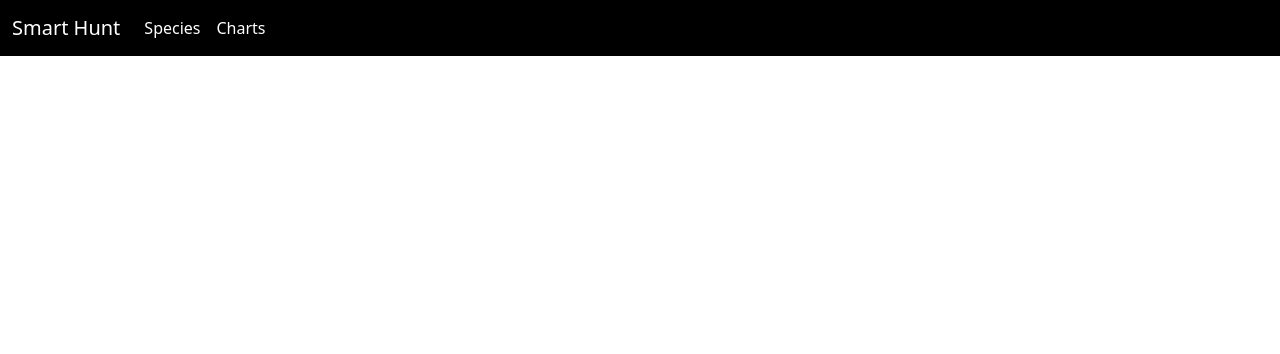
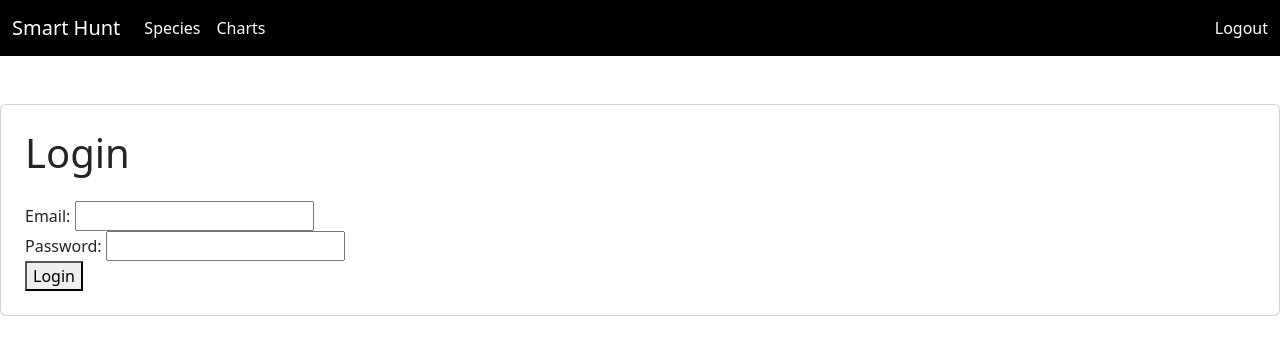
Before and after one commit to kadeillian21/smart_hunt_montana_frontend, a React (Vite) app: page /charts in a window 1280 px wide. Shown: the top 354 px of the page. Built offline with nearby package versions, Linux system fonts and the light colour scheme.

Commit message:
moved wolf chart to charts.tsx, made it so that you have to be logged in to view anything in the app

```diff
--- a/package.json
+++ b/package.json
@@ -9,6 +9,7 @@
     "preview": "vite preview"
   },
   "dependencies": {
+    "@tanstack/react-table": "^8.7.0",
     "axios": "^1.2.1",
     "bootstrap": "^5.2.3",
     "chart.js": "^4.0.1",
--- a/src/App.tsx
+++ b/src/App.tsx
@@ -3,6 +3,7 @@ import { Navbar } from './components/Navbar'
 import { Charts } from './pages/Charts'
 import { Home } from './pages/Home'
 import { IndexTables } from './pages/IndexTables'
+import { Login } from './pages/Login'
 import { AntelopeTable } from './tables/AntelopeTable'
 import { BlackBearTable } from './tables/BlackBearTable'
 import { ElkTable } from './tables/ElkTable'
@@ -21,6 +22,10 @@ function App() {
   return (
     <BrowserRouter>
       <Navbar />
+      <div className='mt-5 pt-2'>
+      {localStorage.jwt === undefined ? (
+        <Login />
+      ) : (
         <Routes>
           <Route path="/" element={< Home/>} />
           <Route path="/species" element={< IndexTables/>} />
@@ -38,6 +43,9 @@ function App() {
           <Route path="/whitetail_deer" element={< WhitetailDeerTable/>}/>
           <Route path="/wolf" element={< WolfTable/>}/>
         </Routes>
+      )}
+
+      </div>
     </BrowserRouter>
   )
 }
--- /dev/null
+++ b/src/components/Logout.tsx
@@ -0,0 +1,17 @@
+import axios from "axios";
+import { Link } from "react-router-dom";
+
+export function Logout() {
+  const handleClick = (event:any) => {
+    event.preventDefault();
+    delete axios.defaults.headers.common["Authorization"];
+    localStorage.removeItem("jwt");
+    window.location.href = "/";
+  };
+
+  return (
+    <Link onClick={handleClick} className="nav-link active text-white" aria-current="page" to={""}>
+      Logout
+    </Link>
+  );
+}
--- a/src/components/Navbar.tsx
+++ b/src/components/Navbar.tsx
@@ -1,4 +1,5 @@
 import { Link } from "react-router-dom";
+import { Logout } from "./Logout";
 
 
 export function Navbar() {
@@ -33,6 +34,7 @@ export function Navbar() {
             </li>
           </ul>
         </div>
+        <Logout />
       </div>
     </nav>
   )
--- a/src/pages/Charts.tsx
+++ b/src/pages/Charts.tsx
@@ -1,3 +1,57 @@
+import {
+  Chart as ChartJS,
+  CategoryScale,
+  LinearScale,
+  PointElement,
+  LineElement,
+  BarElement,
+  Title,
+  Tooltip,
+  Legend,
+} from 'chart.js';
+import { Bar, Line } from 'react-chartjs-2'
+
 export function Charts() {
-  return(<h1>d</h1>)
+  ChartJS.register(
+    CategoryScale,
+    LinearScale,
+    BarElement,
+    PointElement,
+    LineElement,
+    Title,
+    Tooltip,
+    Legend
+  );
+
+  const options = {
+    responsive: true,
+    plugins: {
+      legend: {
+        position: 'top' as const,
+      },
+      title: {
+        display: true,
+        text: 'Chart.js Bar Chart',
+      },
+    },
+  };
+
+  // const labels =  wolves.map((wolf:Wolf) => wolf.region)
+  // const wolfLicenseYears = wolves.map((wolf:Wolf) => wolf.license_year)
+  // const data = {
+  //   labels,
+  //   datasets: [
+  //   {
+  //     label: "Total Wolf Harvest per Square Mile",
+  //     data: wolves.map((wolf:Wolf) => wolf.total_harvest_per_square_mile)
+  //   }
+  // ]
+  // }
+  return(
+    <div>
+      <h2>Best Hunting District Vertical Bar Chart</h2>
+      {/* <Bar options={options} data={data} /> */}
+      <h2>Population Trend Multi-axis Bar Chart</h2>
+    </div>
+  )
 }
--- a/src/pages/IndexTables.tsx
+++ b/src/pages/IndexTables.tsx
@@ -1,3 +1,43 @@
+import Select from 'react-select';
+
 export function IndexTables() {
-  return(<h1>it</h1>)
+  const Species = [
+    {label: "Antelope"},
+    {label: "Black Bear"},
+    {label: "Elk"},
+    {label: "Moose"},
+    {label: "Mountain Goat"},
+    {label: "Mountain Lion"},
+    {label: "Mule Deer"},
+    {label: "Bighorn Sheep"},
+    {label: "Turkey"},
+    {label: "Upland Game"},
+    {label: "Whitetail Deer"},
+    {label: "Wolf"}
+  ]
+
+  const Year = [
+
+  ]
+
+  const District = []
+
+  return(
+    <div className="container">
+      <h1>d</h1>
+      <h1>d</h1>
+      <h1>d</h1>
+      <h1>d</h1>
+      <h1>d</h1>
+      <h1>d</h1>
+      <h1>d</h1>
+    <div className="row">
+      <div className="col-md-3"></div>
+      <div className="col-md-6">
+        <Select options={Species} />
+      </div>
+      <div className="col-md-4"></div>
+    </div>
+  </div>
+  )
 }
--- /dev/null
+++ b/src/pages/Login.tsx
@@ -0,0 +1,56 @@
+import axios from "axios";
+import { useState } from "react";
+import { Card } from "react-bootstrap";
+
+const jwt = localStorage.getItem("jwt");
+if (jwt) {
+  axios.defaults.headers.common["Authorization"] = `Bearer ${jwt}`;
+}
+
+export function Login() {
+  const [errors, setErrors] = useState([]);
+
+  const handleSubmit = (event:any) => {
+    event.preventDefault();
+    setErrors([]);
+    const params = new FormData(event.target);
+    axios
+      .post("http://localhost:3000/sessions", params)
+      .then((response) => {
+        console.log(response.data);
+        axios.defaults.headers.common["Authorization"] = "Bearer " + response.data.jwt;
+        localStorage.setItem("jwt", response.data.jwt);
+        event.target.reset();
+        window.location.href = "/"; // Change this to hide a modal, redirect to a specific page, etc.
+      })
+      .catch((error) => {
+        console.log(error.response);
+      });
+  };
+
+  return (
+    <div id="login">
+      <div className="container"></div>
+      <Card className="mt-5 p-4">
+        <h1>Login</h1>
+        <ul>
+          {errors.map((error) => (
+            <li key={error}>{error}</li>
+          ))}
+        </ul>
+        <form onSubmit={handleSubmit}>
+          <div>
+            Email: <input name="email" type="email" />
+          </div>
+          <div>
+            Password: <input name="password" type="password" />
+          </div>
+          <button type="submit">
+            Login
+          </button>
+        </form>
+      </Card>
+      <div className="container" id="login-container-bottom"></div>
+    </div>
+  );
+}
--- a/src/tables/WolfTable.tsx
+++ b/src/tables/WolfTable.tsx
@@ -1,18 +1,6 @@
 import axios from "axios";
 import { useEffect, useState } from "react";
 import { Table } from "react-bootstrap";
-import {
-  Chart as ChartJS,
-  CategoryScale,
-  LinearScale,
-  PointElement,
-  LineElement,
-  BarElement,
-  Title,
-  Tooltip,
-  Legend,
-} from 'chart.js';
-import { Bar, Line } from 'react-chartjs-2'
 
 export function WolfTable() {
 
@@ -39,48 +27,11 @@ export function WolfTable() {
     });
   };
 
-  ChartJS.register(
-    CategoryScale,
-    LinearScale,
-    BarElement,
-    PointElement,
-    LineElement,
-    Title,
-    Tooltip,
-    Legend
-  );
 
-  const options = {
-    responsive: true,
-    plugins: {
-      legend: {
-        position: 'top' as const,
-      },
-      title: {
-        display: true,
-        text: 'Chart.js Bar Chart',
-      },
-    },
-  };
-
-  const labels =  wolves.map((wolf:Wolf) => wolf.region)
-  const wolfLicenseYears = wolves.map((wolf:Wolf) => wolf.license_year)
-  const data = {
-    labels,
-    datasets: [
-    {
-      label: "Total Wolf Harvest per Square Mile",
-      data: wolves.map((wolf:Wolf) => wolf.total_harvest_per_square_mile)
-    }
-  ]
-  }
 
   useEffect(handleIndexWolves, []);
   return(
     <div>
-      <h2>Best Hunting District Vertical Bar Chart</h2>
-      <Bar options={options} data={data} />
-      <h2>Population Trend Multi-axis Bar Chart</h2>
       <Table>
         <thead>
           <th>License Year</th>
```
Also changed, not shown: 1 other file (tests, documents, lock files or other folders). Lines whose indentation alone changed are shown as unchanged.
